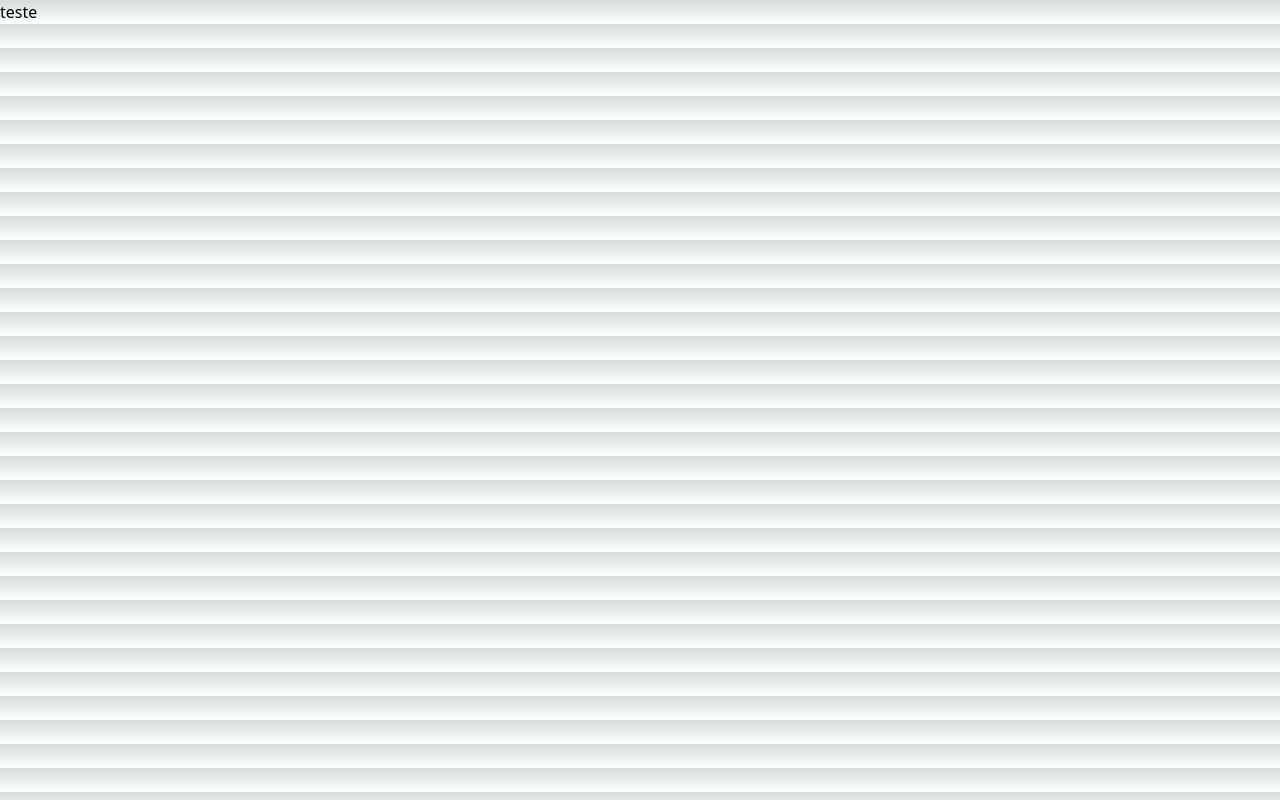
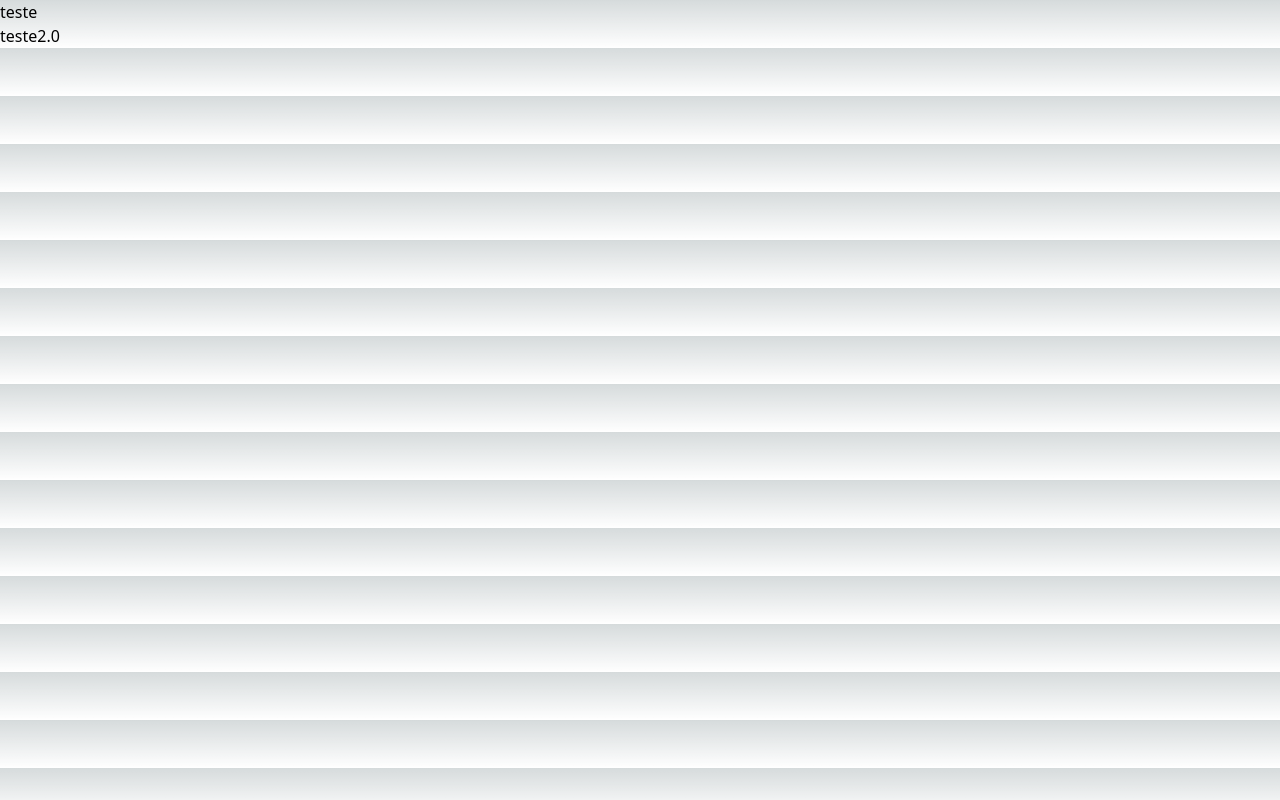
Before and after one commit to ThiagoPost/trabalhoProgWeb, a Next.js app in the folder trabalhofinal/: page /teste/primeiro in a window 1280 px wide. Built offline with nearby package versions, Linux system fonts and the light colour scheme.

Commit message:
alteração primeiro

```diff
--- a/trabalhofinal/src/pages/teste/primeiro.jsx
+++ b/trabalhofinal/src/pages/teste/primeiro.jsx
@@ -1,3 +1,11 @@
 export default function primeiro(){
-   return <h1>teste</h1>
+   return (
+        <>
+            <h1>teste</h1>
+            <h2>teste2.0</h2>
+
+        </>
+
+   )
+
 }
```
